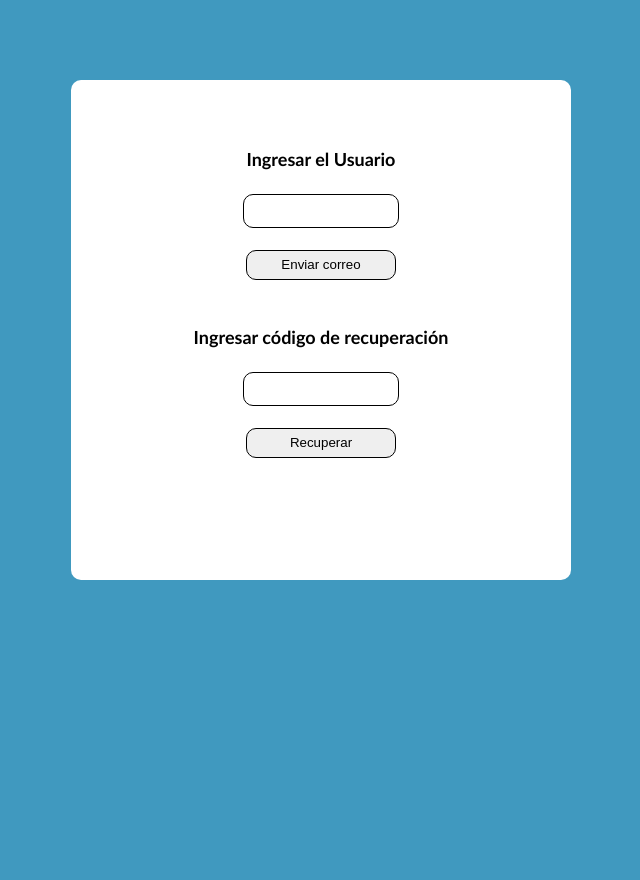
After one commit to CArguedas465/SistemaRequisiciones, a PHP site: page /SistemaRequisiciones/html/recuperarContrasenna.php in a window 1280 px wide. The commit adds this page. Shown: the whole page, without its empty margins (319-959 px from the left). Run offline with PHP 8.4, Linux system fonts and the light colour scheme.

Commit message:
<Actualizacion>

```diff
--- a/css/recuperarContrasennaCodigo.css
+++ b/css/recuperarContrasennaCodigo.css
@@ -18,3 +18,23 @@ body{
     height: 500px;
     border-radius: 10px;
 }
+
+.texto_General{
+    font-family: 'Calibri', 'Gill Sans', 'Gill Sans MT', 'Trebuchet MS', sans-serif;
+    font-size: 18px;
+    text-align: center;
+}
+
+#Codigo_Recuperacion{
+    border-radius: 10px;
+    border: 0.2px solid;
+    height: 30px;
+    width: 150px;
+}
+
+#Boton_Recuperacion{
+    border-radius: 10px;
+    border: 0.2px solid;
+    height: 30px;
+    width: 150px;
+}
--- /dev/null
+++ b/html/recuperarContrasenna.php
@@ -0,0 +1,37 @@
+<?php
+
+?>
+
+<!DOCTYPE html>
+<html lang="en">
+<head>
+    <meta charset="UTF-8">
+    <title>Recuperación de Contraseña</title>
+
+    <link rel="stylesheet" href="../css/recuperarContrasennaCodigo.css">
+</head>
+<body>
+
+    <?php
+        echo "<script>alert('Ingrese su Usuario y código de recuperación será enviado a su correo electrónico.')</script>";
+    ?>
+
+    <div class="texto_General" id="recuperarContrasennaCodigo_Div_Principal">
+        <form action="../scriptsPHP/recuperarContrasennaCorreo.php" method="post">
+            <br><br>
+            <h4>Ingresar el Usuario<h4>
+            <input type="text" name="Usuario" id="Codigo_Recuperacion">
+            <br><br>
+            <button id="Boton_Recuperacion">Enviar correo</button>
+            <br><br>
+        </form>
+        <form action="../scriptsPHP/recuperarContrasennaCodigo.php" method="post">
+            <h4>Ingresar código de recuperación<h4>
+            <input type="text" name="CodigoDeRecuperacion" id="Codigo_Recuperacion">
+            <br><br>
+            <button id="Boton_Recuperacion">Recuperar</button>
+        </form>
+    </div>
+
+</body>
+</html>
```
Also changed, not shown: clases/recuperar.php (added, +34 -0 lines), html/login.html (+5 -4 lines), html/recuperarContrasennaCodigo.html (deleted, +0 -17 lines), scriptsPHP/recuperarContrasennaCorreo.php (added, +12 -0 lines), scriptsPHP/recuperarContrasennaCodigo.php (added).
